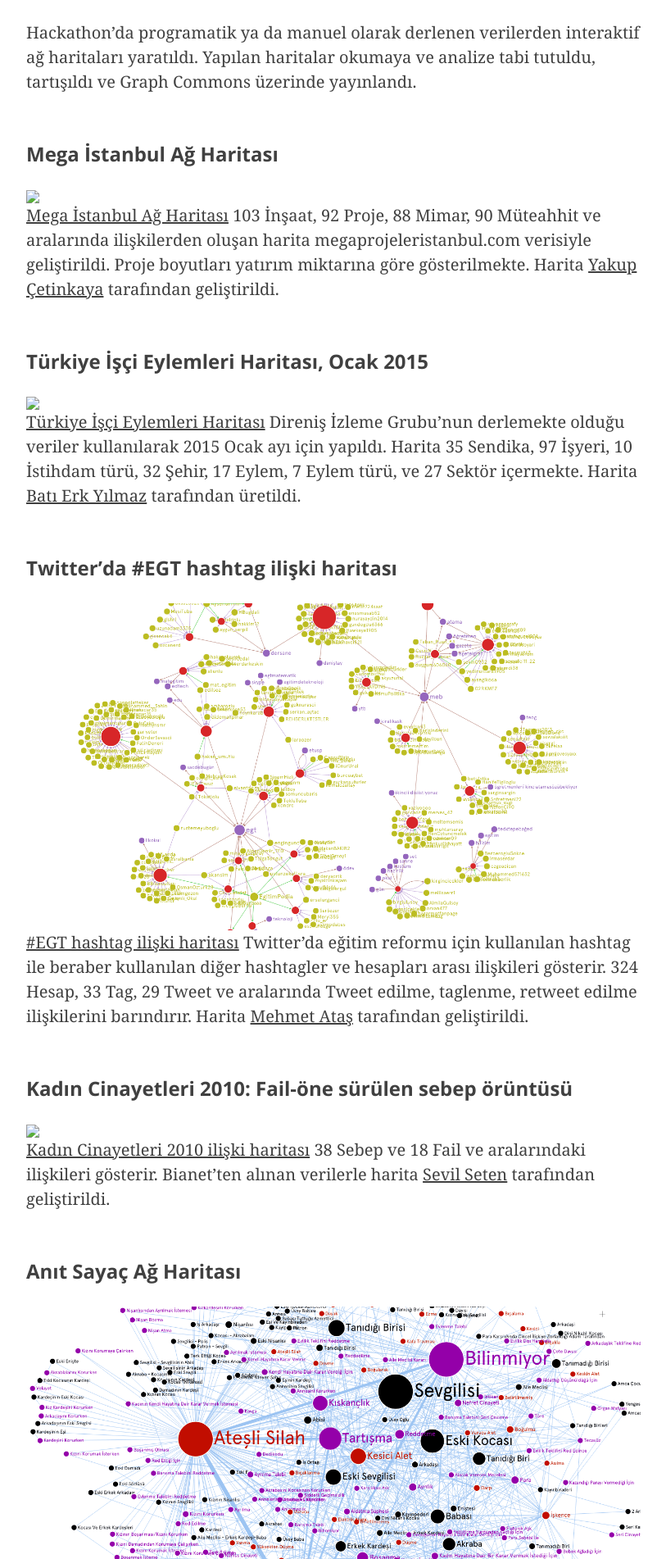
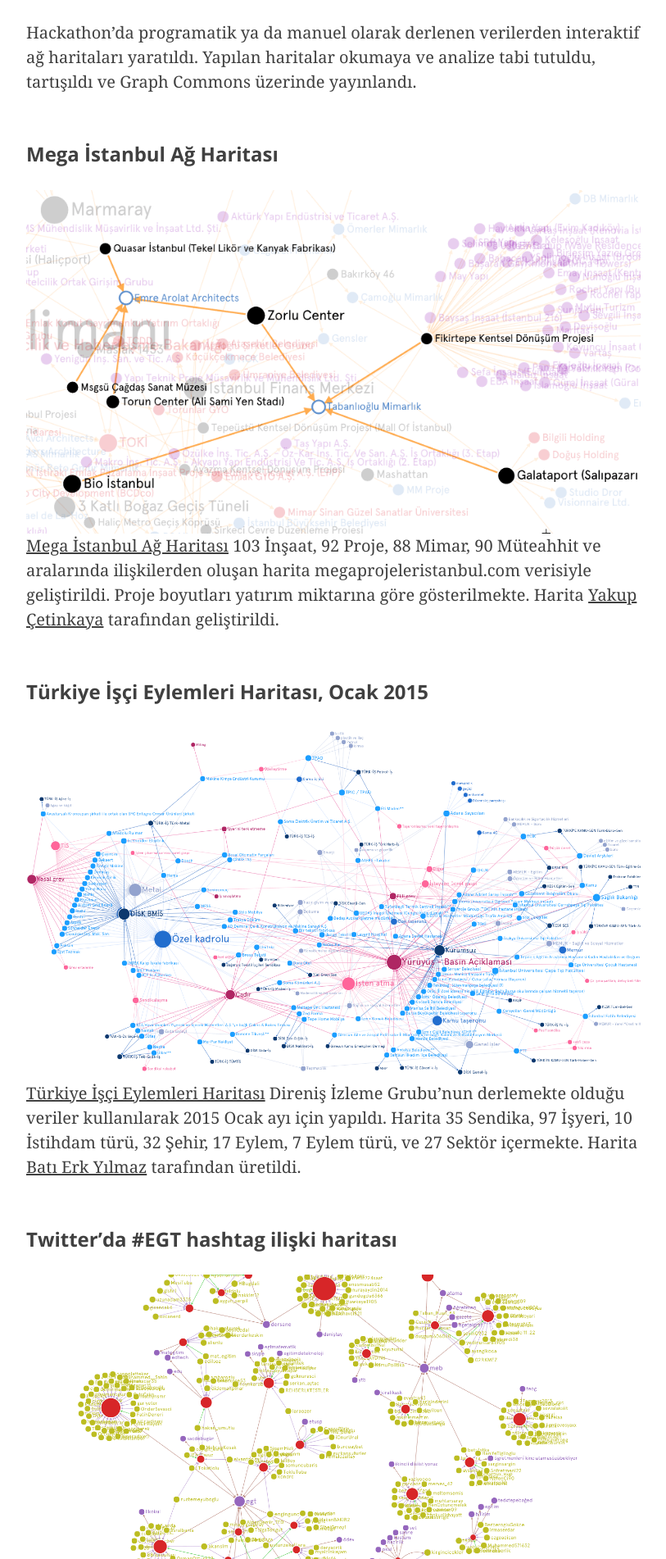
Before and after one commit to graphcommons/hackathons, a Jekyll site: the page built from _posts/2015-08-21-istanbul-yapisal-gazetecilik-dokumentasyon.md, in a window 1280 px wide. Shown: the part 2176-4078 px from the top of the page at 82% size, without its empty margins (233-1046 px from the left). Built offline with Jekyll 4.4.1, drawn with Linux system fonts in a browser that asks for light colours; nearby versions of some CDN libraries.

Commit message:
fixing links

```diff
--- a/_posts/2015-08-21-istanbul-yapisal-gazetecilik-dokumentasyon.md
+++ b/_posts/2015-08-21-istanbul-yapisal-gazetecilik-dokumentasyon.md
@@ -35,11 +35,11 @@
 Hackathon'da programatik ya da manuel olarak derlenen verilerden interaktif ağ haritaları yaratıldı. Yapılan haritalar okumaya ve analize tabi tutuldu, tartışıldı ve Graph Commons üzerinde yayınlandı.
 
 ### Mega İstanbul Ağ Haritası
-<img src="https://graphcommons.github.io/hackathonshttps://graphcommons.github.io/hackathons/img/istanbul-2015/Mega-Projeler-Tabanlioglu-Arolat-Mimarlik.png">
+<img src="https://graphcommons.github.io/hackathons/img/istanbul-2015/Mega-Projeler-Tabanlioglu-Arolat-Mimarlik.png">
 [Mega İstanbul Ağ Haritası](https://graphcommons.com/graphs/24d0e29b-8c98-4842-80a5-b2dcfd84bf5a) 103 İnşaat, 92 Proje, 88 Mimar, 90 Müteahhit ve aralarında ilişkilerden oluşan harita megaprojeleristanbul.com verisiyle geliştirildi. Proje boyutları yatırım miktarına göre gösterilmekte. Harita [Yakup Çetinkaya](https://graphcommons.com/users/f6bf26e7-f75e-43d9-bdd6-11f869e4c2ed) tarafından geliştirildi.
 
 ### Türkiye İşçi Eylemleri Haritası, Ocak 2015
-<img src="https://graphcommons.github.io/hackathonshttps://graphcommons.github.io/hackathons/img/istanbul-2015/turkiye-isci-eylemleri-ag-haritasi-ocak-2015.png">
+<img src="https://graphcommons.github.io/hackathons/img/istanbul-2015/turkiye-isci-eylemleri-ag-haritasi-ocak-2015.png">
 [Türkiye İşçi Eylemleri Haritası](https://graphcommons.com/graphs/00af1cd8-5a67-40b1-86e5-32beae436f7c) Direniş İzleme Grubu'nun derlemekte olduğu veriler kullanılarak 2015 Ocak ayı için yapıldı. Harita 35 Sendika, 97 İşyeri, 10 İstihdam türü, 32 Şehir, 17 Eylem, 7 Eylem türü, ve 27 Sektör içermekte. Harita [Batı Erk Yılmaz](https://graphcommons.com/users/1c1cf322-9514-495b-b080-128fcec357e7) tarafından üretildi.
 
 ###  Twitter'da #EGT hashtag ilişki haritası
@@ -47,7 +47,7 @@
 [#EGT hashtag ilişki haritası](https://graphcommons.com/graphs/5cb7ba29-79b2-42d4-94b0-e8597871bf5b) Twitter'da eğitim reformu için kullanılan hashtag ile beraber kullanılan diğer hashtagler ve hesapları arası ilişkileri gösterir. 324 Hesap, 33 Tag, 29 Tweet ve aralarında Tweet edilme, taglenme, retweet edilme ilişkilerini barındırır. Harita [Mehmet Ataş](https://graphcommons.com/users/60f7f782-f56a-488d-b223-61621ddc1c2c) tarafından geliştirildi.
 
 ### Kadın Cinayetleri 2010: Fail-öne sürülen sebep örüntüsü
-<img src="https://graphcommons.github.io/hackathonshttps://graphcommons.github.io/hackathons/img/istanbul-2015/Kadin-Cinayetleri-2010-fail-onersurulen-sebep-agi.png">
+<img src="https://graphcommons.github.io/hackathons/img/istanbul-2015/Kadin-Cinayetleri-2010-fail-onersurulen-sebep-agi.png">
 [Kadın Cinayetleri 2010 ilişki haritası](https://graphcommons.com/graphs/43a7a148-cf2e-40d7-8d9a-3f29c2d9b16a) 38 Sebep ve 18 Fail ve aralarındaki ilişkileri gösterir. Bianet'ten alınan verilerle harita [Sevil Seten](https://graphcommons.com/users/0a426059-a35e-40dd-b533-96e43a36d70c) tarafından geliştirildi.
 
 ### Anıt Sayaç Ağ Haritası
```
